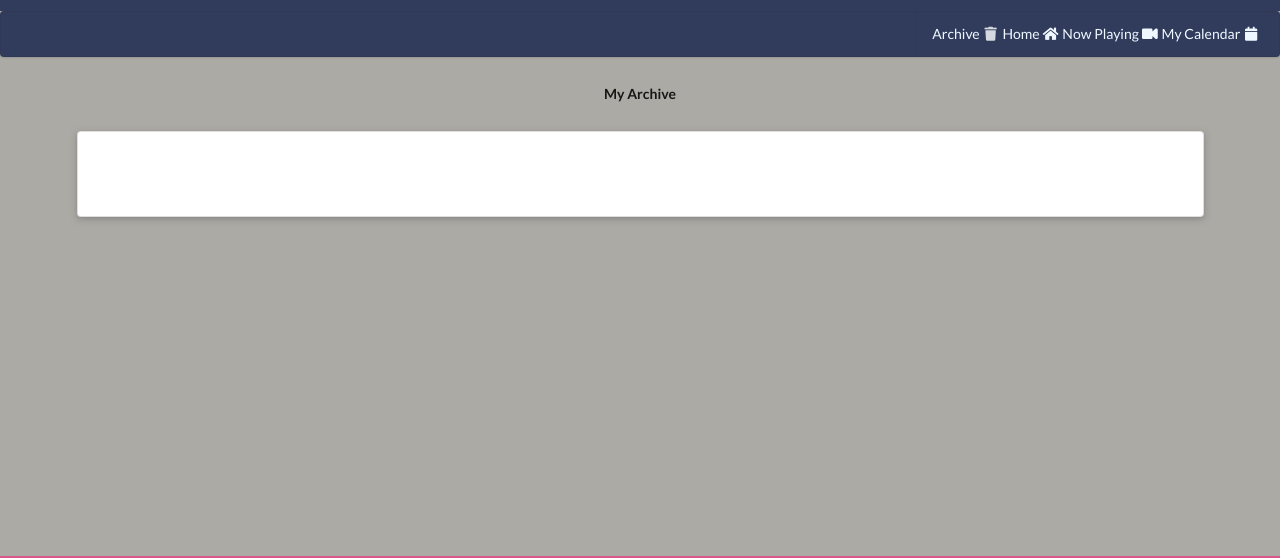
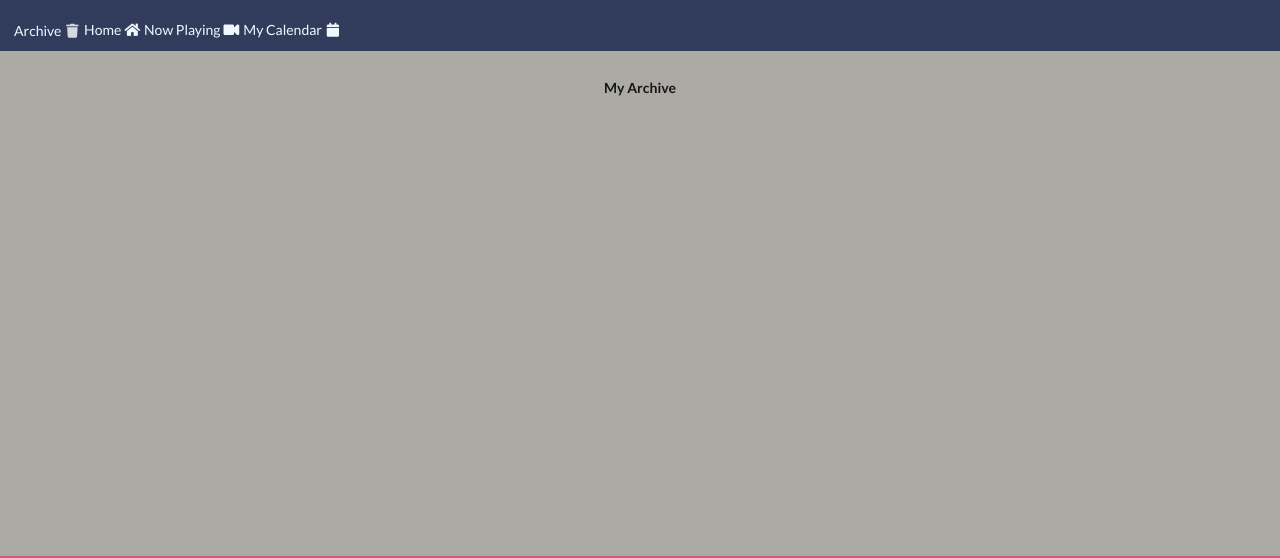
Before and after one commit to danielfloresd/my-watch-this-now, a plain HTML site: page archive.html in a window 1280 px wide. Shown: the part 204-762 px from the top of the page. Drawn offline with nearby package versions, Linux system fonts and the light colour scheme.

```diff
--- a/archive.html
+++ b/archive.html
@@ -32,7 +32,7 @@
             </a>
         </div>
     </div>
-    <div class="ui menu" id="menu-bar">
+    <div class="ui text menu" id="menu-bar">
         <!-- <div class="item">
             <div class="ui search">
                 <a class="ui link" style="color: aliceblue;" title="Clear my archive" id="archive-clear">
@@ -41,7 +41,7 @@
                 </a>
             </div>
         </div> -->
-        <div class="item right">
+        <div class="item left">
             <a class="ui link" style="color: aliceblue;" title="Clear my archive" id="archive-clear">
                 Archive
                 <i class="trash inverted link icon"></i>
@@ -58,20 +58,18 @@
         </div>
     </div>
     <main>
-        <div class="ui container">
+        <!-- <div class="ui container"> -->
             <!-- <p>My rating ⭐⭐⭐⭐⭐</p> -->
-            <div class="sixteen wide mobile eight wide tablet sixteen wide
-                computer column">
-                <div class="column center aligned">
+            <!-- <div class="sixteen wide mobile eight wide tablet sixteen wide computer column"> -->
+                <!-- <div class="column center aligned"> -->
                     <h2>My Archive</h2>
-                    <div class="ui raised very padded container segment
-                        now-playing-cards" id="now-playing-cards">
-                        <div class="ui container">
+                    <!-- <div class="ui raised very padded container segment now-playing-cards" id="now-playing-cards"> -->
+                        <!-- <div class="ui container"> -->
                             <div id="now-playing" class="ui cards movie-cards"></div>
-                        </div>
-                    </div>
-                </div>
-            </div>
+                        <!-- </div> -->
+                    <!-- </div> -->
+                <!-- </div> -->
+            <!-- </div> -->
             <div class="ui modal" id="np-trailer-modal">
                 <i class="close icon" id="np-trailer-close"></i>
                 <div class="header" id="np-trailer-title">
--- a/assets/css/ui.css
+++ b/assets/css/ui.css
@@ -80,7 +80,7 @@ div#to-be-watched-cards {
   font-weight: bold;
   color: whitesmoke;
   text-align: left;
-  max-width: 100px;
+  width: 100px;
 }
 
 .movie-card-small-avatar {
```
Also changed, not shown: calendar.html (+7 -8 lines), now-playing.html (+10 -12 lines).
